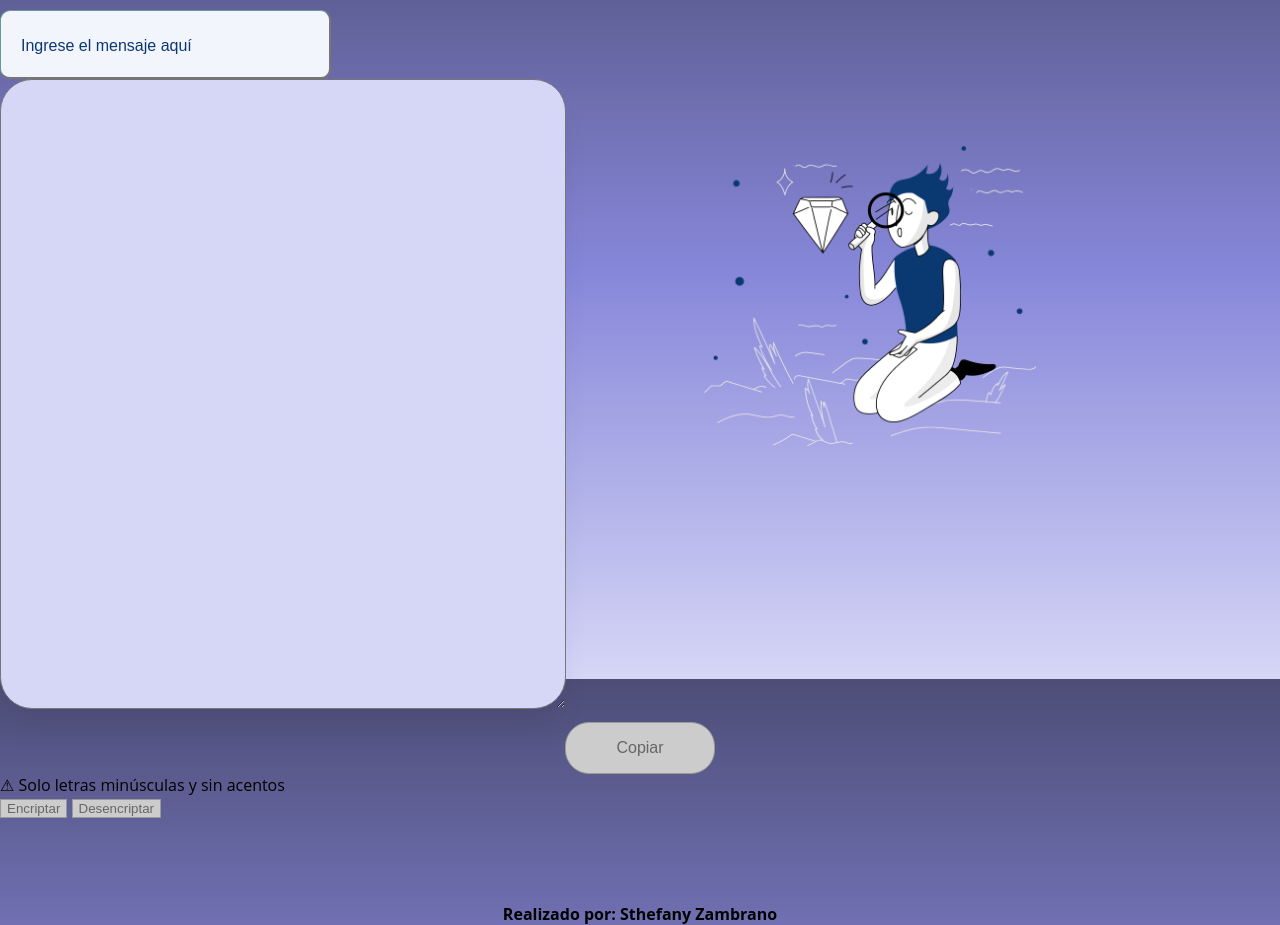
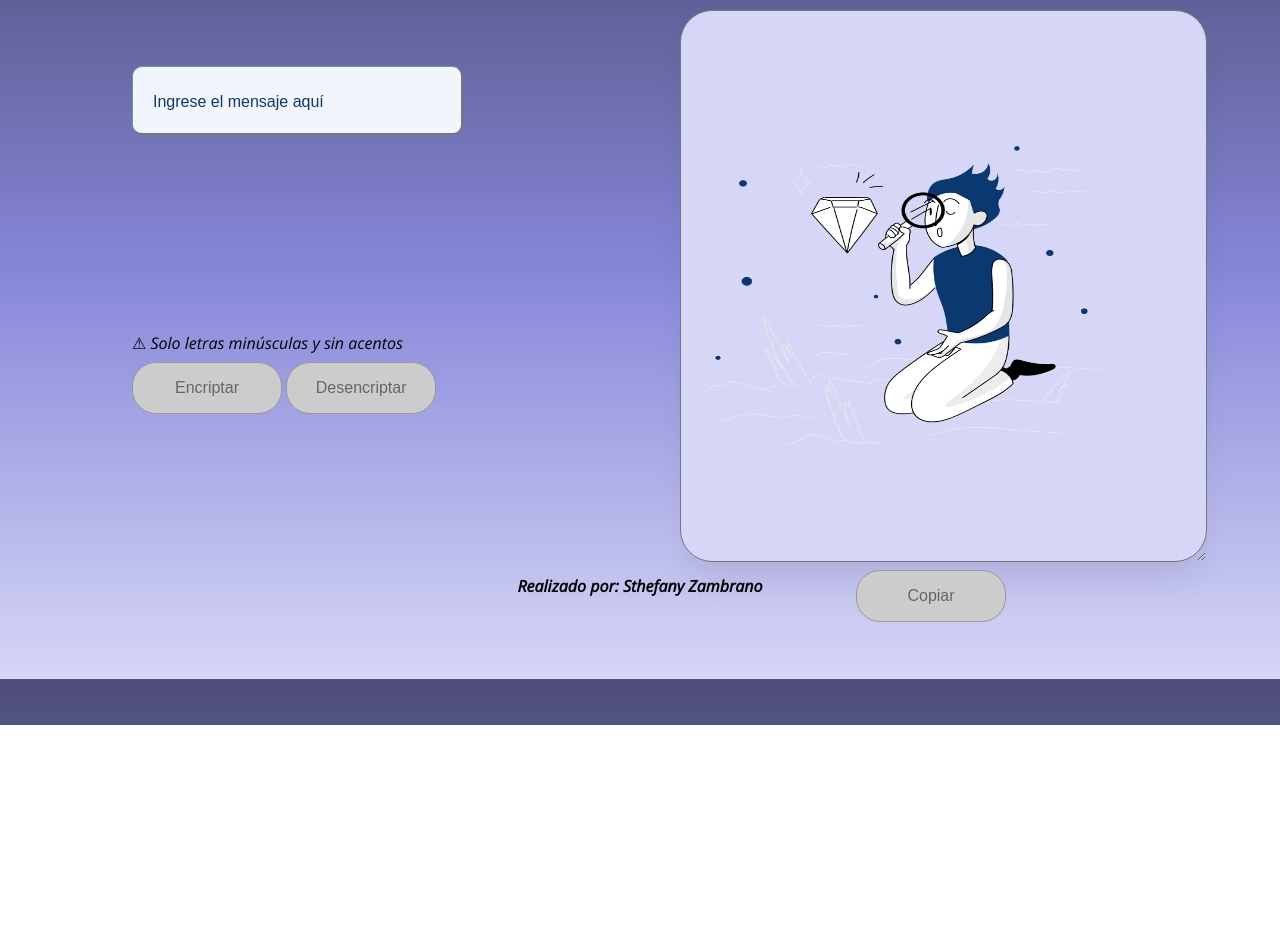
Before and after one commit to sthefany1208/text-encryptor-sprint01, a plain HTML site: page index.html in a window 1280 px wide. Shown: the part 134-1059 px from the top of the page. After the commit the page ends 859 px from the top, so only its background shows below. Drawn offline with nearby package versions, Linux system fonts and the light colour scheme.

Commit message:
cambios html
cambios html

```diff
--- a/index.html
+++ b/index.html
@@ -6,6 +6,9 @@
     <title>Encriptador Challenge 1</title>
     <meta http-equiv="X-UA-Compatible" content="IE=edge">
     <meta name="viewport" content="width=device-width, initial-scale=1.0">
+    <link rel="preconnect" href="https://fonts.googleapis.com">
+    <link rel="preconnect" href="https://fonts.gstatic.com" crossorigin>
+    <link href="https://fonts.googleapis.com/css2?family=Open+Sans:ital,wght@1,300&display=swap" rel="stylesheet">
     <link rel="stylesheet" href="style.css">
 
 </head>
@@ -17,43 +20,43 @@
 
     </header>
     <main>
-
-        <section class=" style-input-message">
+        <div class="container-principal">
+            <section class="box1">
+                <div class="main">
+                    <div class="input">
                         <input type="text" placeholder="Ingrese el mensaje aquí" class="input-mensaje" id="texto"
                             oninput="validinput(event)">
-        </section>
-        <section class="out-message">
-            <textarea id="outTexto" readonly class="output-message"></textarea>
-
-            <img src="imagenes/Muñeco.png" alt="No se necontró ningun texto" class="image-position" id="imagen">
-
-            <div class="align-center">
-                <input type="button" id="button-copy" value="Copiar" onclick="copiar()" class="bottom-style-copy"
-                    disabled>
                     </div>
-        </section>
-
-
-        <div class="position-button">
-            <div class="warning-message">
+                    <div class="buttons">
                         <label>&#9888 Solo letras minúsculas y sin acentos </label>
-            </div>
-
-            <div>
                         <input type="button" id="button-encrypt" value="Encriptar" onclick="encriptar()"
                             class="bottom-style-encriptar" disabled>
                         <input type="button" id="button-no-encrypt" value="Desencriptar" onclick="desencriptar()"
                             class="bottom-style-desencriptar" disabled>
+
+                    </div>
+
+                </div>
+            </section>
+            <section class="box2">
+                <div class="container2">
+                    <textarea id="outTexto" readonly class="output-message"></textarea>
+                    <img src="imagenes/Muñeco.png" alt="No se necontró ningun texto" class="image-position" id="imagen">
+                    <div class="align-center">
+                        <input type="button" id="button-copy" value="Copiar" onclick="copiar()"
+                            class="bottom-style-copy" disabled>
                     </div>
                 </div>
-
-
+            </section>
+        </div>
 
     </main>
     <script src="encriptador.js">
     </script>
     <footer>
+        <div class="container-footer">
             <h4>Realizado por: Sthefany Zambrano</h4>
+        </div>
     </footer>
 
 </body>
```
Lines whose indentation alone changed are shown as unchanged.
